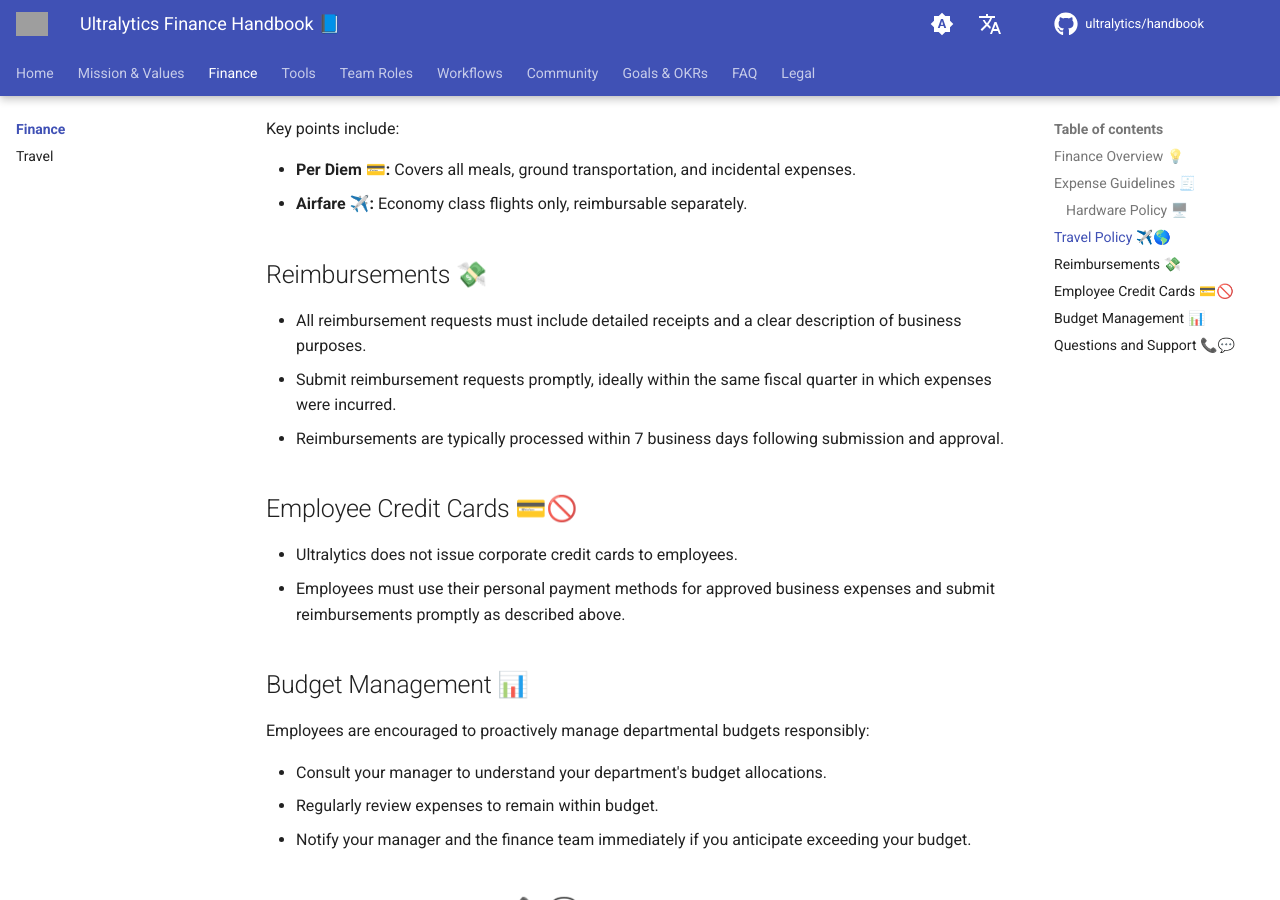
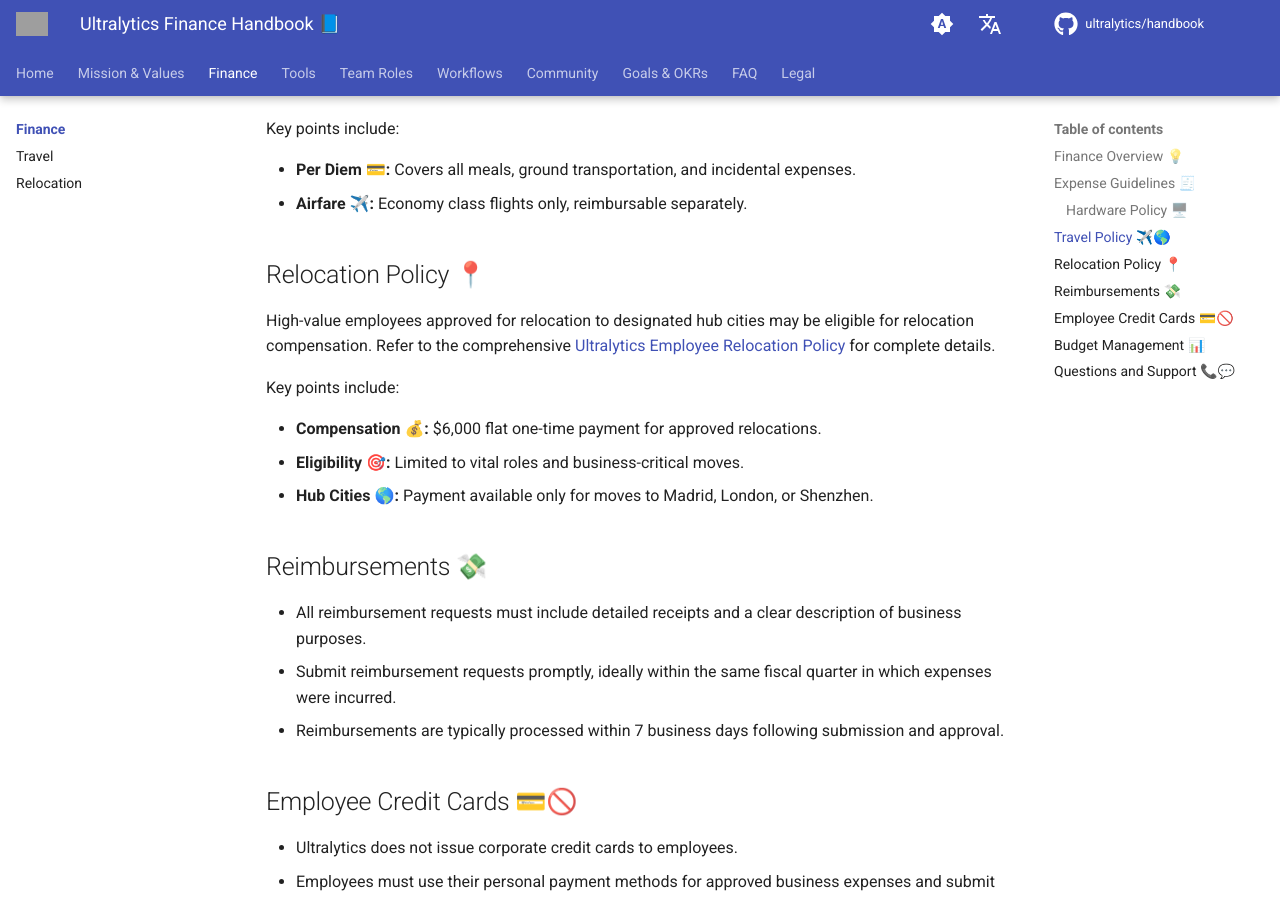
Before and after one commit to ultralytics/handbook, an MkDocs documentation site: the page built from docs/finance/index.md, in a window 1280 px wide and 900 px high, scrolled down 854 px. Built offline with MkDocs 1.6.1 and Material for MkDocs 9.7.7, drawn with Linux system fonts in a browser that asks for light colours; comment, search, counter and statistics services are not loaded; grey boxes are pictures that could not be loaded.

Commit message:
New Relocation policy (#110)
Co-authored-by: UltralyticsAssistant <web@ultralytics.com>

```diff
--- a/docs/finance/index.md
+++ b/docs/finance/index.md
@@ -28,6 +28,16 @@
 - **Per Diem 💳:** Covers all meals, ground transportation, and incidental expenses.
 - **Airfare ✈️:** Economy class flights only, reimbursable separately.
 
+## Relocation Policy 📍
+
+High-value employees approved for relocation to designated hub cities may be eligible for relocation compensation. Refer to the comprehensive [Ultralytics Employee Relocation Policy](../finance/relocation.md) for complete details.
+
+Key points include:
+
+- **Compensation 💰:** $6,000 flat one-time payment for approved relocations.
+- **Eligibility 🎯:** Limited to vital roles and business-critical moves.
+- **Hub Cities 🌎:** Payment available only for moves to Madrid, London, or Shenzhen.
+
 ## Reimbursements 💸
 
 - All reimbursement requests must include detailed receipts and a clear description of business purposes.
--- a/mkdocs.yml
+++ b/mkdocs.yml
@@ -164,6 +164,7 @@
       - Finance:
           - finance/index.md
           - Travel: finance/travel.md
+          - Relocation: finance/relocation.md
       - Tools:
           - Overview: tools/index.md
           - Hardware: tools/hardware.md
@@ -193,6 +194,7 @@
   - Finance:
       - finance/index.md
       - Travel: finance/travel.md
+      - Relocation: finance/relocation.md
   - Tools:
       - Overview: tools/index.md
       - Hardware: tools/hardware.md
```
Also changed, not shown: docs/finance/relocation.md (added, +91 -0 lines).
